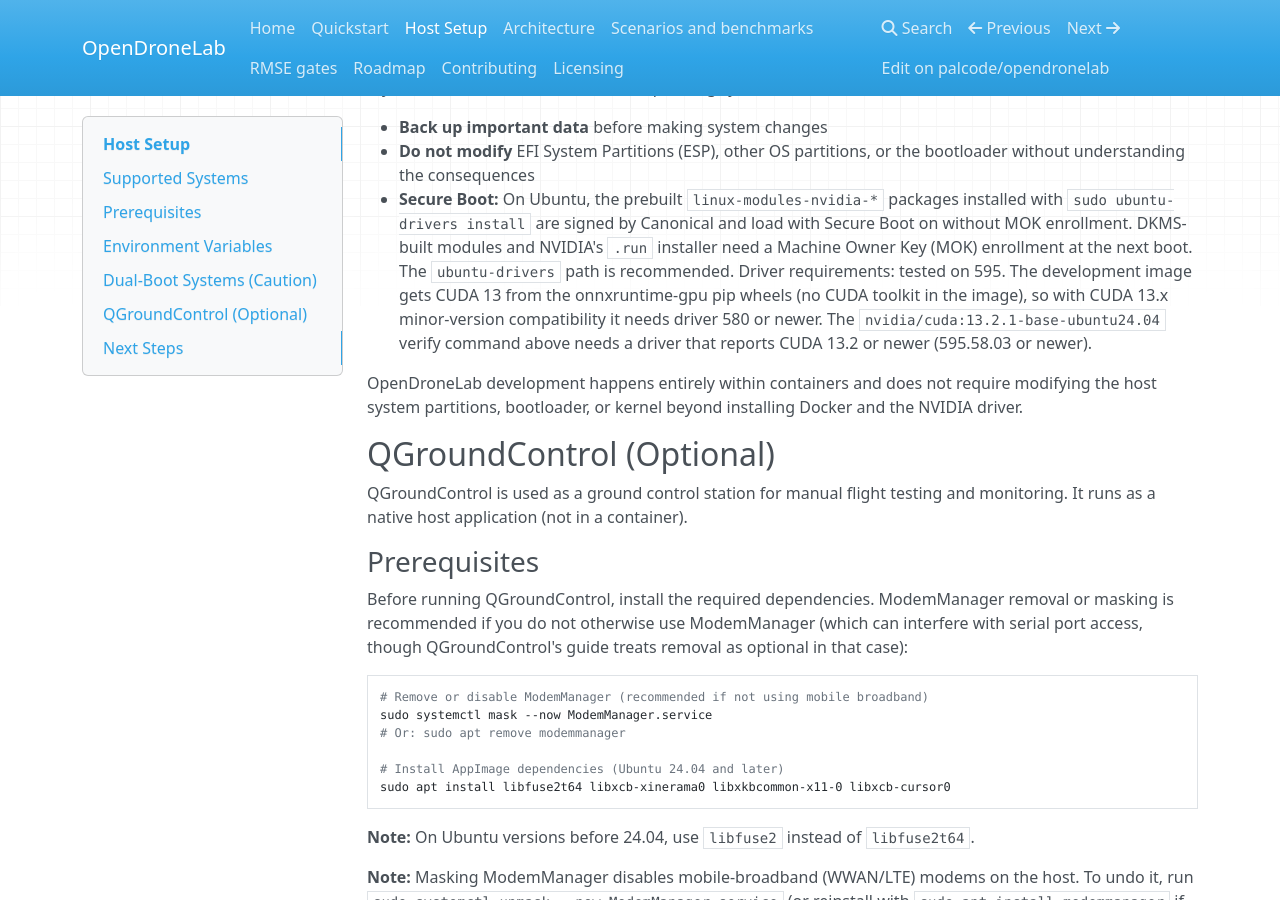
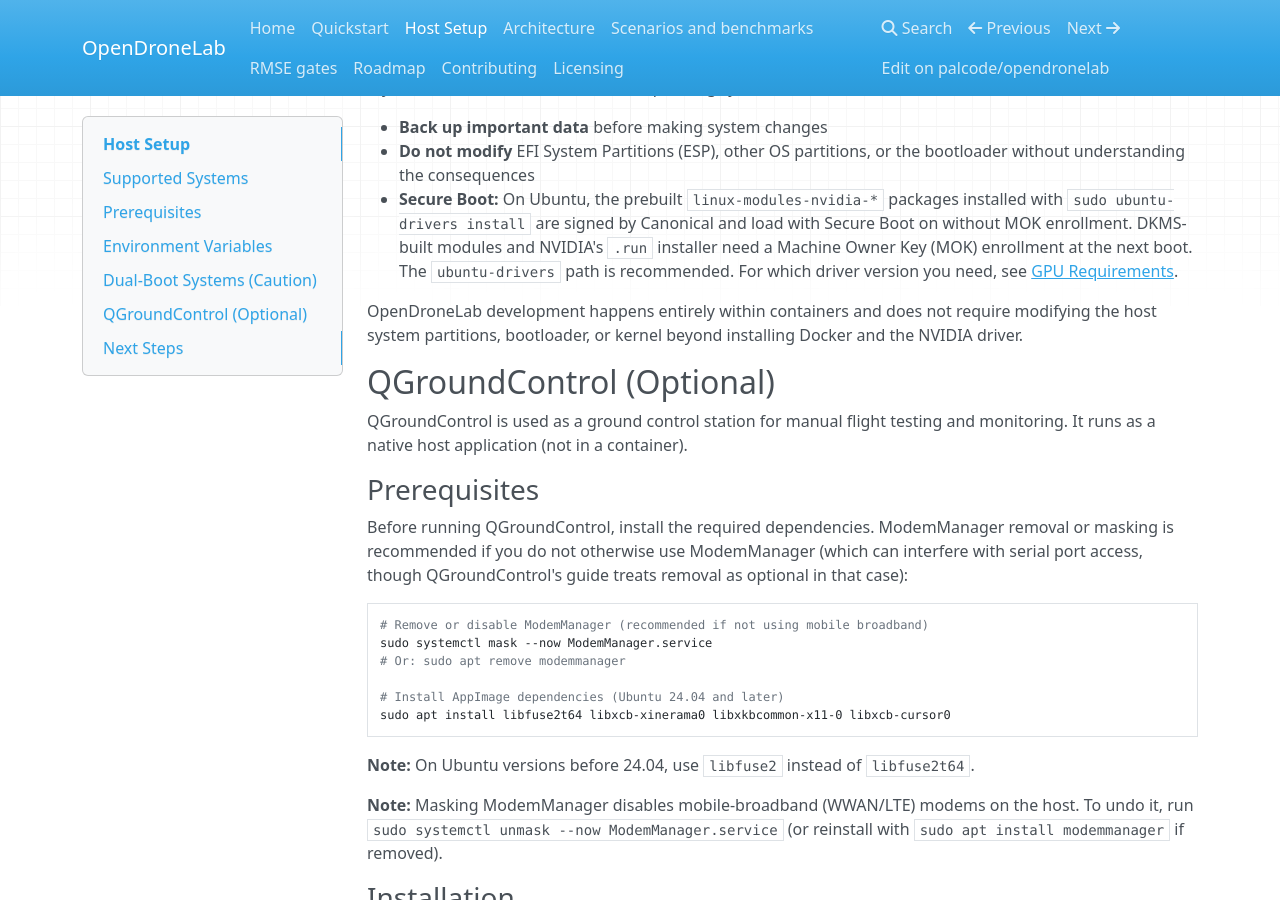
Before and after one commit to palcode/opendronelab, an MkDocs documentation site: the page built from docs/setup-host.md, in a window 1280 px wide and 900 px high, scrolled down 2056 px. Built offline with MkDocs 1.6.1, drawn with Linux system fonts in a browser that asks for light colours; nearby versions of some CDN libraries.

Commit message:
docs: link Secure Boot note to GPU requirements instead of duplicating driver versions (#44)

```diff
--- a/docs/setup-host.md
+++ b/docs/setup-host.md
@@ -93,7 +93,7 @@ If your host dual-boots with another operating system (such as Windows):
 
 - **Back up important data** before making system changes
 - **Do not modify** EFI System Partitions (ESP), other OS partitions, or the bootloader without understanding the consequences
-- **Secure Boot:** On Ubuntu, the prebuilt `linux-modules-nvidia-*` packages installed with `sudo ubuntu-drivers install` are signed by Canonical and load with Secure Boot on without MOK enrollment. DKMS-built modules and NVIDIA's `.run` installer need a Machine Owner Key (MOK) enrollment at the next boot. The `ubuntu-drivers` path is recommended. Driver requirements: tested on 595. The development image gets CUDA 13 from the onnxruntime-gpu pip wheels (no CUDA toolkit in the image), so with CUDA 13.x minor-version compatibility it needs driver 580 or newer. The `nvidia/cuda:13.2.1-base-ubuntu24.04` verify command above needs a driver that reports CUDA 13.2 or newer (595.58.03 or newer).
+- **Secure Boot:** On Ubuntu, the prebuilt `linux-modules-nvidia-*` packages installed with `sudo ubuntu-drivers install` are signed by Canonical and load with Secure Boot on without MOK enrollment. DKMS-built modules and NVIDIA's `.run` installer need a Machine Owner Key (MOK) enrollment at the next boot. The `ubuntu-drivers` path is recommended. For which driver version you need, see [GPU Requirements](#supported-systems).
 
 OpenDroneLab development happens entirely within containers and does not require modifying the host system partitions, bootloader, or kernel beyond installing Docker and the NVIDIA driver.
 
```
Also changed, not shown: CHANGELOG.md (+1 -0 lines).
